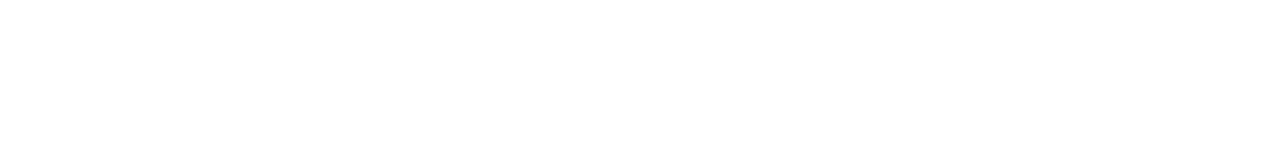
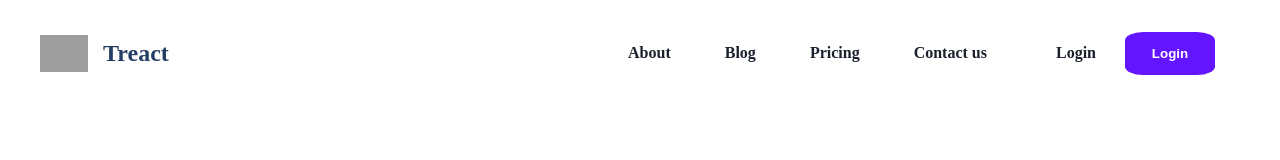
Before and after one commit to ValentinLanglet59/tReactCopyCat, a plain HTML site: page index.html in a window 1280 px wide. Drawn offline with Linux system fonts and the light colour scheme; grey boxes are pictures that could not be loaded.

Commit message:
navbar ok

```diff
--- /dev/null
+++ b/css/components/button.css
@@ -0,0 +1,10 @@
+#navlink-button {
+    padding: 14px;
+    color:white;
+    background-color: rgb(100,21,255);
+    border-radius: 25%;
+    border: 0px;
+    font-weight: bold;
+    width: 90px;
+    border-radius: 20%;
+}
--- /dev/null
+++ b/css/components/navbar.css
@@ -0,0 +1,52 @@
+.navbar-wrapper {
+    display: flex;
+    justify-content: space-between;
+    align-items: center;
+}
+
+.navbar-left-wrapper img {
+    text-align: center;
+    height: 100%;
+    width: 100%;
+}
+
+.navbar-left-wrapper-flex {
+    display: flex;
+    align-items: center;
+    justify-content: start;
+}
+
+.navbar-left-wrapper-flex h3 {
+    color: rgb(36,61,99);
+    font-size: 1.5rem;
+    padding-left: 15px;
+}
+
+.navbar-left-wrapper-flex img {
+    width: 10%;
+}
+
+.navbar-links-wrapper {
+    padding: 0px 25px 0px 25px;
+}
+
+.navbar-links-wrapper a {
+    text-decoration: none;
+    list-style: none;
+    color: rgb(26,32,44);
+    margin: 0px 25px 0px 25px;
+    font-size: 16px;
+    font-weight: 600;
+}
+
+.navbar-links-wrapper a:hover {
+    color:rgb(100,21,255);
+    border-bottom: 2px solid rgb(100,21,255);
+    transition: 150ms ease;
+
+}
+
+.navlink-login {
+    margin-left: 40px !important;
+
+}
--- /dev/null
+++ b/css/style.css
@@ -0,0 +1,18 @@
+@import url('components/navbar.css');
+@import url('components/button.css');
+
+* {
+    padding: 0;
+    margin: 0;
+    box-sizing: border-box;
+}
+
+.row {
+    width: 100%;
+    margin: 0 auto;
+    max-width: 1200px;
+}
+
+.main-container {
+    padding: 2rem;
+}
--- a/index.html
+++ b/index.html
@@ -5,8 +5,30 @@
     <meta http-equiv="X-UA-Compatible" content="IE=edge">
     <meta name="viewport" content="width=device-width, initial-scale=1.0">
     <title>tReactCopyCat</title>
+    <link rel="stylesheet" href="css/style.css">
 </head>
 <body>
-
+    <div class="main-container">
+        <header>
+            <nav class="row">
+                <div class="navbar-wrapper">
+                    <div class="navbar-left-wrapper">
+                        <div class="navbar-left-wrapper-flex">
+                            <img src="https://treact.owaiskhan.me/static/media/logo.2c489fc4.svg" alt="">
+                            <h3>Treact</h3>
+                        </div>
+                    </div>
+                    <div class="navbar-links-wrapper">
+                        <a href="#About" class="navlink-about">About</a>
+                        <a href="#Blog" class="navlink-blog">Blog</a>
+                        <a href="#Pricing" class="navlink-pricing">Pricing</a>
+                        <a href="#Contact us" class="navlink-contact">Contact us</a>
+                        <a href="#Login" class="navlink-login">Login</a>
+                        <button type="submit" id="navlink-button">Login</button>
+                    </div>
+                </div>
+            </nav>
+        </header>
+    </div>
 </body>
 </html>
```
